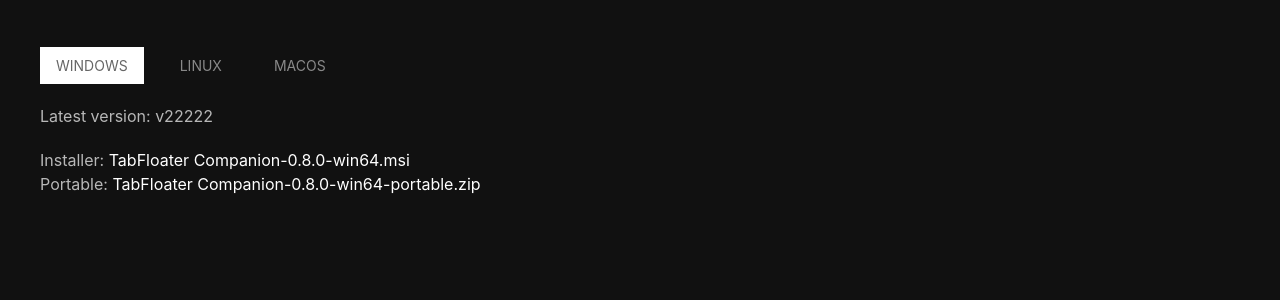
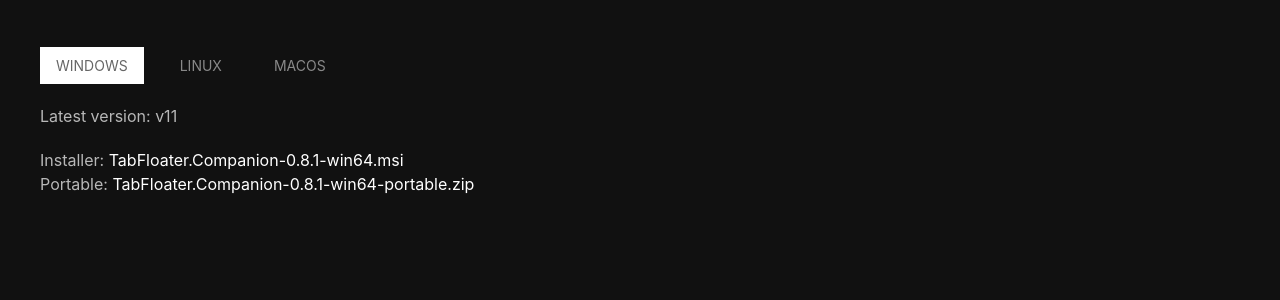
Before and after one commit to tabfloater/tabfloater.github.io, a Jekyll site: the page built from download.html, in a window 1280 px wide. Shown: the part 259-559 px from the top of the page. Built offline with Jekyll 4.4.1, drawn with Linux system fonts in a browser that asks for light colours.

Commit message:
Update Windows versions for release v11

```diff
--- a/_data/downloads.yml
+++ b/_data/downloads.yml
@@ -5,7 +5,7 @@ companion:
     tag: v11_companion
     appimage: tabfloater-companion-0.8.1-x86_64.AppImage
   windows:
-    version: v22222
-    tag: v22222_companion
-    installer: TabFloater Companion-0.8.0-win64.msi
-    portable: TabFloater Companion-0.8.0-win64-portable.zip
+    version: v11
+    tag: v11_companion
+    installer: TabFloater.Companion-0.8.1-win64.msi
+    portable: TabFloater.Companion-0.8.1-win64-portable.zip
```
